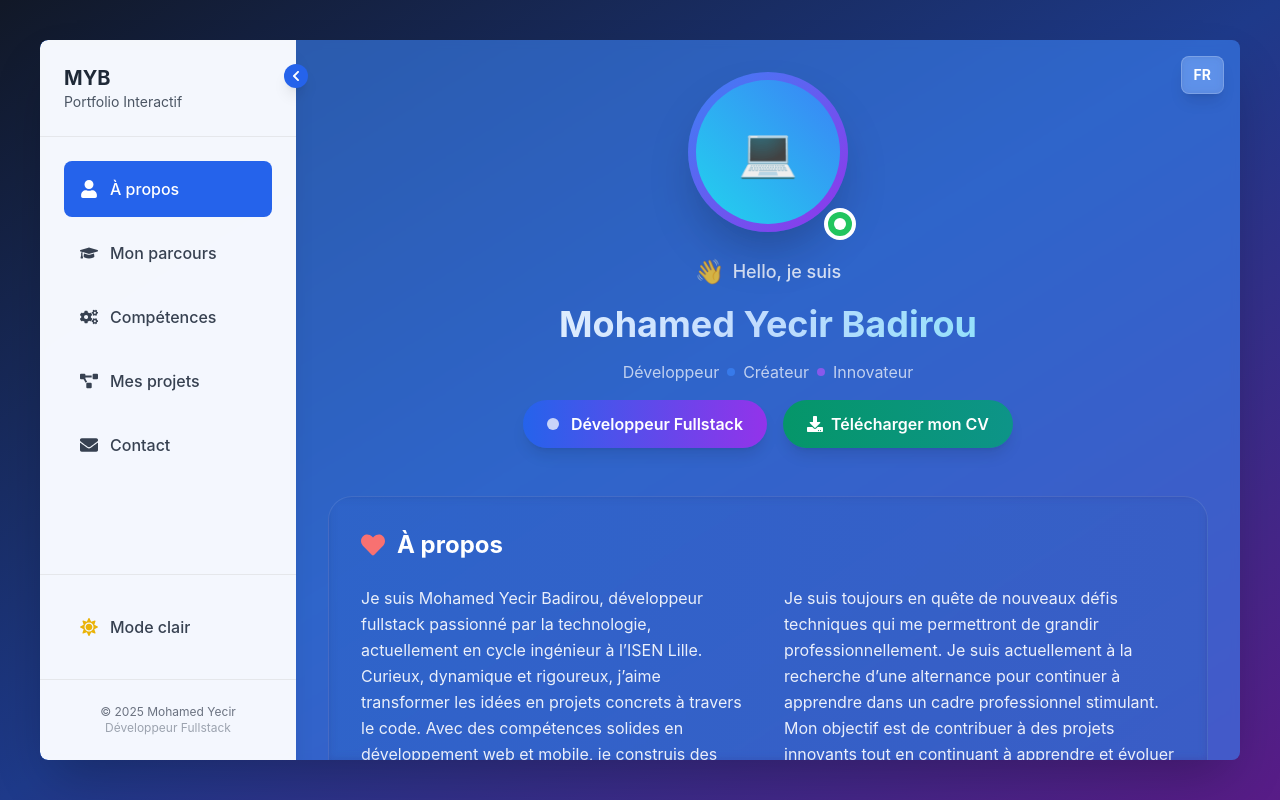
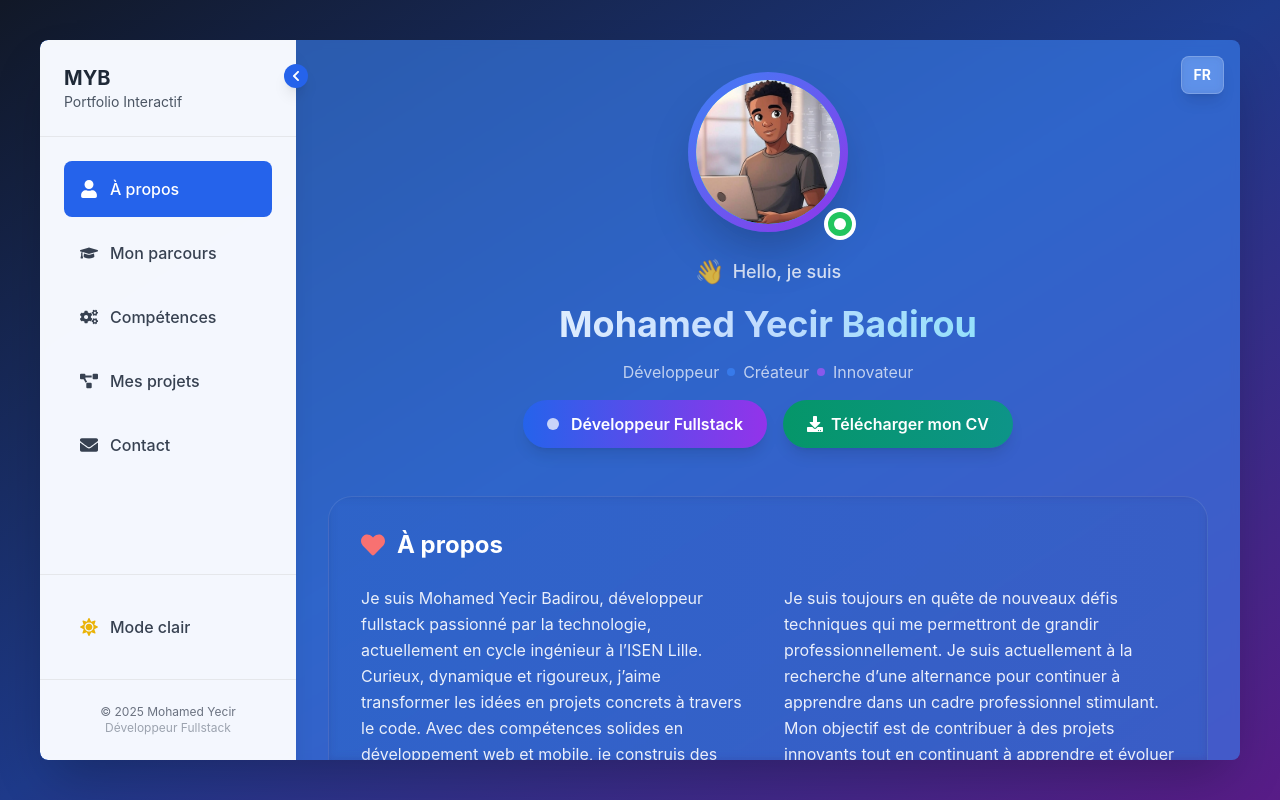
Before and after one commit to BYecir02/MYB, a React (Create React App) app in the folder portfolio/: page / in a window 1280 px wide. Built offline with nearby package versions, Linux system fonts and the light colour scheme.

Commit message:
update profile

```diff
--- a/portfolio/src/components/About.jsx
+++ b/portfolio/src/components/About.jsx
@@ -2,7 +2,7 @@ import React from 'react';
 import { FaCode, FaDownload, FaRocket, FaLightbulb, FaHeart } from 'react-icons/fa';
 import { motion } from 'framer-motion';
 import { useTranslation } from '../utils/translations';
-
+import profileImage from '../assets/yemoji.jpg';
 const About = ({ language = 'fr' }) => {
   const t = useTranslation(language);
 
@@ -28,8 +28,12 @@ const About = ({ language = 'fr' }) => {
           {/* Avatar */}
           <div className="relative mx-auto w-40 h-40">
             <div className="w-full h-full rounded-full bg-gradient-to-br from-blue-500 to-purple-600 p-2 shadow-2xl">
-              <div className="w-full h-full rounded-full bg-gradient-to-tr from-cyan-400 to-blue-500 flex items-center justify-center">
-                <span className="text-5xl">💻</span>
+              <div className="w-full h-full rounded-full bg-gradient-to-tr from-cyan-400 to-blue-500 flex items-center justify-center overflow-hidden">
+                <img
+                  src={profileImage}
+                  alt="Mohamed Yecir Badirou"
+                  className="w-full h-full object-cover rounded-full"
+                />
               </div>
             </div>
             <div className="absolute -bottom-2 -right-2 w-8 h-8 bg-green-500 rounded-full border-4 border-white flex items-center justify-center">
--- a/portfolio/src/components/Projects.jsx
+++ b/portfolio/src/components/Projects.jsx
@@ -117,7 +117,7 @@ const Projects = ({ language = 'fr' }) => {
   };
 
   return (
-    <div className="h-full overflow-y-auto hide-scrollbar p-4 sm:p-6 lg:p-8 text-white pb-20 lg:pb-8">
+    <div className="h-full overflow-y-auto hide-scrollbar p-4 sm:p-6 lg:p-8 text-white pb-20 lg:pb-8 relative">
       <div className="max-w-6xl mx-auto space-y-8 sm:space-y-12">
 
         {/* En-tête */}
@@ -185,30 +185,21 @@ const Projects = ({ language = 'fr' }) => {
           ))}
         </motion.div>
 
-        {/* Modal de détail du projet - ARRIÈRE-PLAN PLEIN ÉCRAN */}
+        {/* Modal de détail du projet - CENTRÉ DANS LE LAYOUT */}
         <AnimatePresence>
           {selectedProject && (
             <motion.div
               initial={{ opacity: 0 }}
               animate={{ opacity: 1 }}
               exit={{ opacity: 0 }}
-              className="fixed top-0 left-0 right-0 bottom-0 w-screen h-screen bg-black/80 backdrop-blur-sm z-[9999] flex items-center justify-center p-4"
-              style={{
-                position: 'fixed',
-                top: 0,
-                left: 0,
-                width: '100vw',
-                height: '100vh',
-                margin: 0,
-                padding: '1rem'
-              }}
+              className="fixed inset-0 bg-black/80 backdrop-blur-sm z-[9999] flex items-center justify-center p-4"
               onClick={() => setSelectedProject(null)}
             >
               <motion.div
                 initial={{ scale: 0.9, opacity: 0 }}
                 animate={{ scale: 1, opacity: 1 }}
                 exit={{ scale: 0.9, opacity: 0 }}
-                className="bg-gradient-to-r from-blue-900/90 to-indigo-900/90 backdrop-blur-sm rounded-2xl max-w-2xl w-full max-h-[75vh] overflow-y-auto border border-white/20 relative"
+                className="bg-gradient-to-r from-blue-900/95 to-indigo-900/95 backdrop-blur-sm rounded-2xl max-w-2xl w-full max-h-[85vh] overflow-y-auto border border-white/20 relative shadow-2xl"
                 onClick={(e) => e.stopPropagation()}
               >
                 <div className="p-4 sm:p-6">
@@ -218,7 +209,7 @@ const Projects = ({ language = 'fr' }) => {
                     </h2>
                     <button
                       onClick={() => setSelectedProject(null)}
-                      className="text-white/70 hover:text-white text-xl w-6 h-6 flex items-center justify-center transition-colors duration-200"
+                      className="text-white/70 hover:text-white text-2xl w-8 h-8 flex items-center justify-center transition-colors duration-200 hover:bg-white/10 rounded-full"
                     >
                       ×
                     </button>
```
Also changed, not shown: portfolio/src/assets/yemoji.jpg (added).
